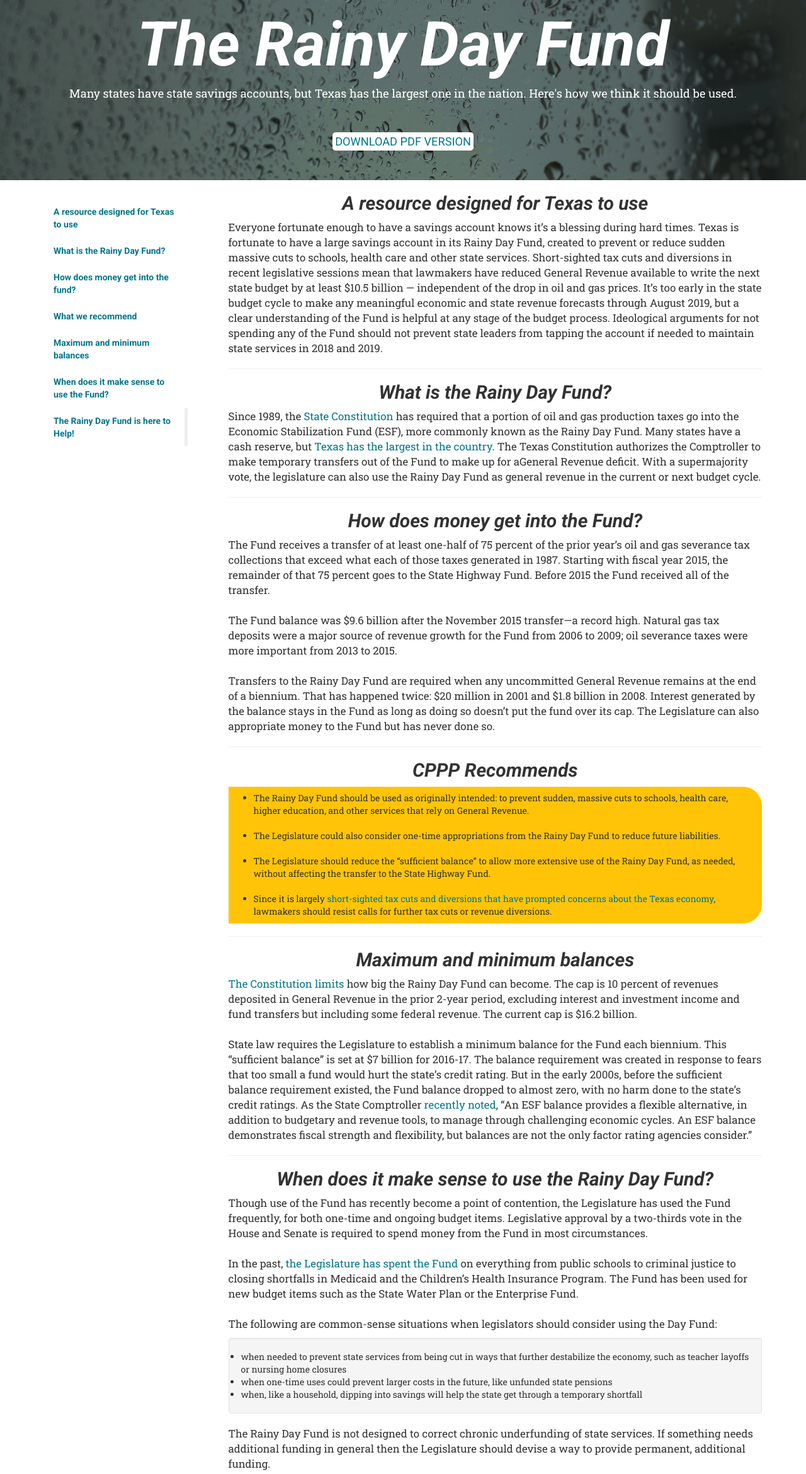
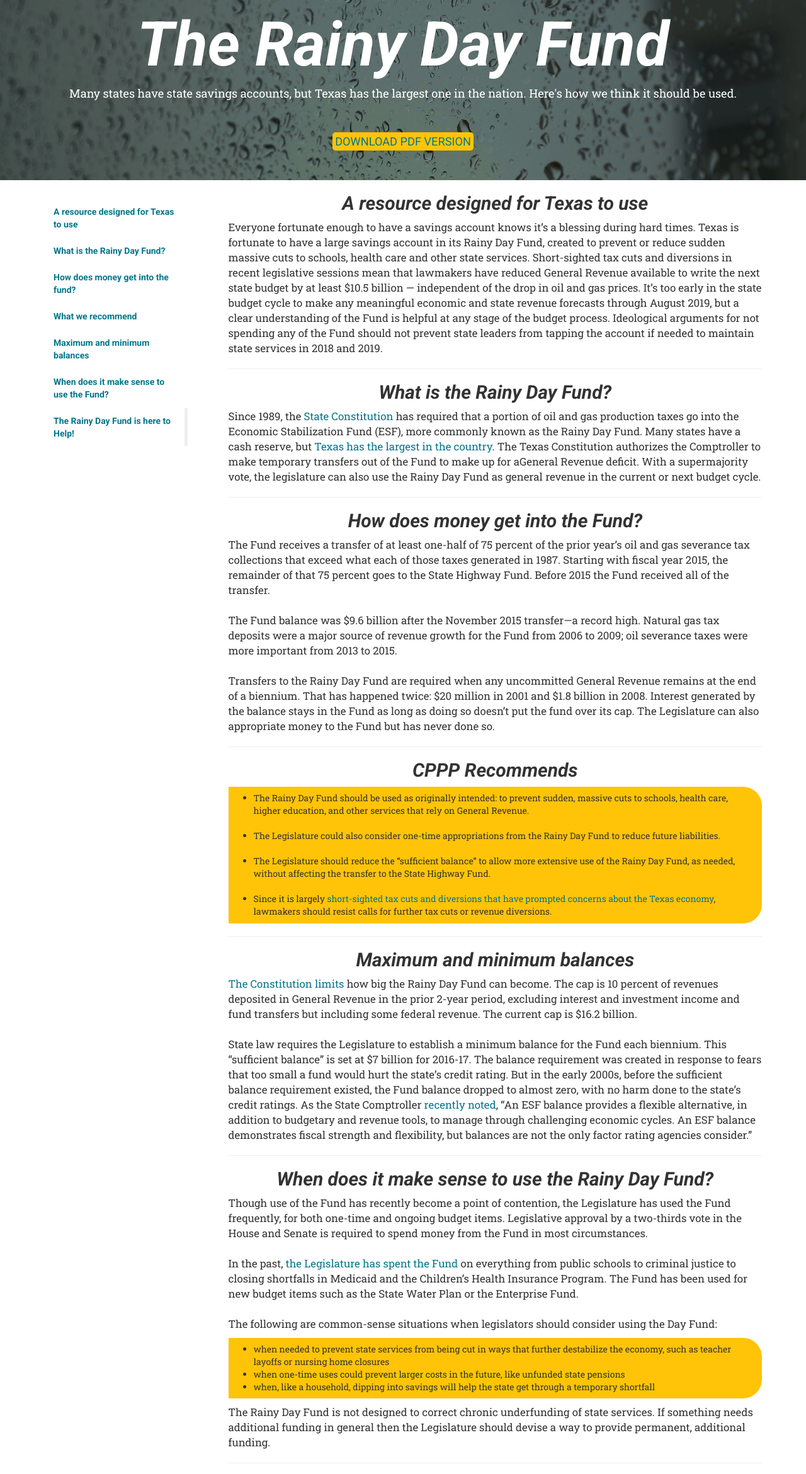
Before and after one commit to cppptx/rdf.github.io, a plain HTML site: page index.html in a window 1280 px wide. Shown: the part 142-2482 px from the top of the page at 63% size. Drawn offline with Linux system fonts and the light colour scheme.

Commit message:
changed recs and when to use fund

```diff
--- a/css/style.css
+++ b/css/style.css
@@ -59,12 +59,12 @@ header p {
 
 #pdfButton {
 	border-radius: 5px;
-	background-color: white;
+	background-color: #FFC407;
 	padding: 4px;
 	font-family: 'Roboto', sans-serif;
 }
 
-#cppp-recs {
+.cppp-recs {
 	background-color: #ffc407;
 	padding-right: 1%;
 	padding-top: 1%;
--- a/index.html
+++ b/index.html
@@ -89,7 +89,7 @@
         Transfers to the Rainy Day Fund are required when any uncommitted General Revenue remains at the end of a biennium. That has happened twice: $20 million in 2001 and $1.8 billion in 2008. Interest generated by the balance stays in the Fund as long as doing so doesn’t put the fund over its cap. The Legislature can also appropriate money to the Fund but has never done so.</p>
         <hr>
         <h2 class="text-center" id="sec3">CPPP Recommends</h2>
-        <ul id="cppp-recs">
+        <ul class="cppp-recs">
                 	<li>The Rainy Day Fund should be used as originally intended: to prevent sudden, massive cuts to schools, health care, higher education, and other services that rely on General Revenue.</li>
                     <br>
                     <li>The Legislature could also consider one-time appropriations from the Rainy Day Fund to reduce future liabilities.</li>
@@ -118,7 +118,7 @@ State law requires the Legislature to establish a minimum balance for the Fund e
         <br>
         <br>
         The following are common-sense situations when legislators should consider using the Day Fund:</p>
-        	<ul class="well">
+        	<ul class="cppp-recs">
                 <li>when needed to prevent state services from being cut in ways that further destabilize the economy, such as teacher layoffs or nursing home closures</li>
                 <li>when one-time uses could prevent larger costs in the future, like unfunded state pensions</li>
                 <li>when, like a household, dipping into savings will help the state get through a temporary shortfall</li>
```
